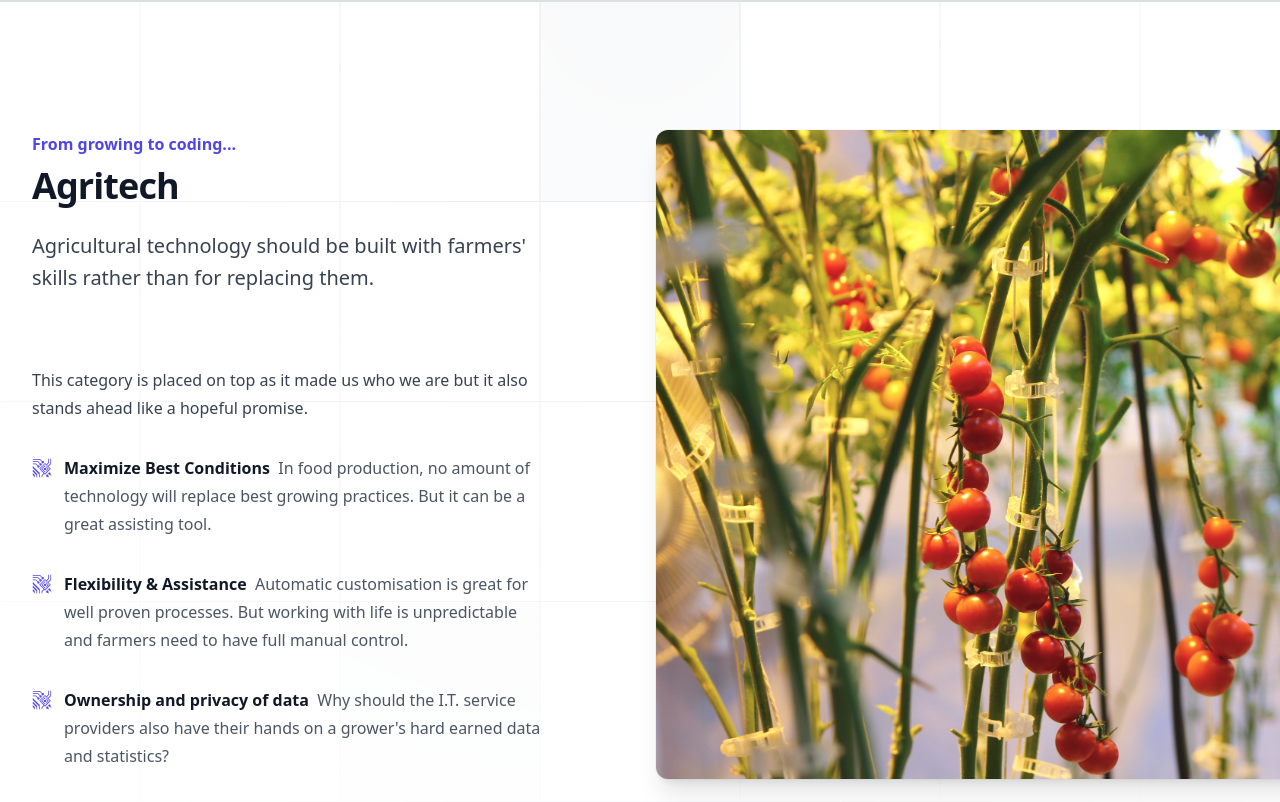
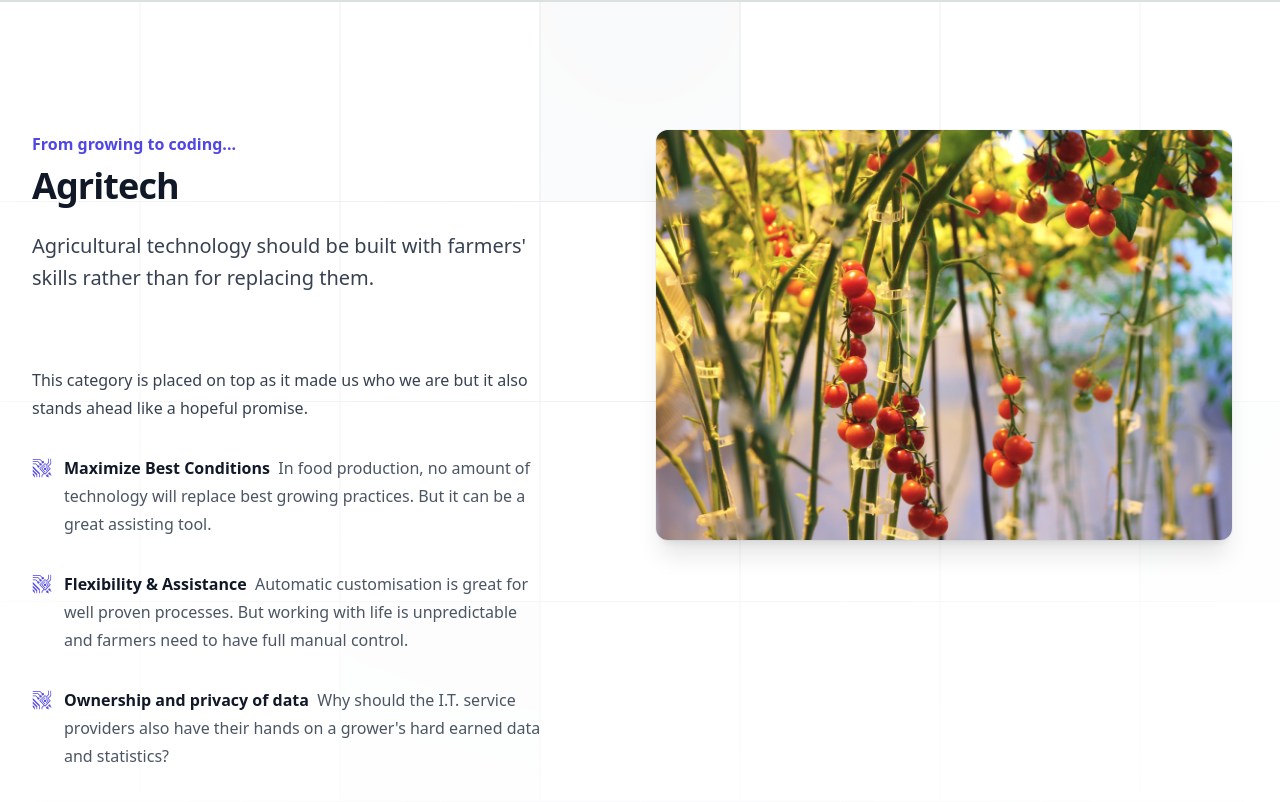
Before and after one commit to codemara/codemara.github.io, a Next.js app: page / in a window 1280 px wide. Shown: the part 798-1600 px from the top of the page. Built offline with nearby package versions, Linux system fonts and the light colour scheme.

Commit message:
Img width

```diff
--- a/src/app/globals.css
+++ b/src/app/globals.css
@@ -24,6 +24,10 @@ body {
       rgb(var(--background-end-rgb))
     )
     rgb(var(--background-start-rgb));
+}
+
+section {
+  scroll-behavior: smooth;
 }
 
 svg {
--- a/src/app/headers-menu/Headersmenu.tsx
+++ b/src/app/headers-menu/Headersmenu.tsx
@@ -108,7 +108,7 @@ export default function Headersmenu() {
                                 <a
                                 key={item.name}
                                 href={item.href}
-                                className="flex items-center justify-center gap-x-2.5 p-3 text-sm font-semibold leading-6 text-gray-900 hover:bg-gray-100"
+                                className="flex items-center justify-center gap-x-2.5 p-3 text-sm font-semibold leading-6 text-gray-900 hover:bg-gray-100 "
                                 >
                                 <item.icon className="h-5 w-5 flex-none text-gray-400" aria-hidden="true" />
                                 {item.name}
--- a/src/app/page.tsx
+++ b/src/app/page.tsx
@@ -1,5 +1,4 @@
 'use client'
-
 
 import NavBox from "./box-css-module//NavBox.svg";
 import styles from "./box-css-module/box.module.css";
@@ -9,7 +8,6 @@ import  MyHomepage from './section-components/MyHomepage';
 
 import { useRef  } from 'react';
 import { useIntersectionObserver } from 'usehooks-ts'
-//import { promises as fs } from 'fs';
 
 declare global {
   var cSection: string;
@@ -68,9 +66,6 @@ const Section = (props: { title: string }) => {
   )
 }
 
-
-///import type { InferGetServerSidePropsType, GetServerSideProps } from 'next'
-
 type Data = [{
     sup_title: string,
     title: string,
@@ -92,6 +87,8 @@ export default function Home() {
         <div className='flex justify-center flex-col m-auto h-screen'>
             <NavBox className={styles.oceanBreeze} />
         </div>
+
+      <section>
 
       <div id='Agri' className="relative">
         <Section title='Agri' />
@@ -133,17 +130,15 @@ export default function Home() {
       </div>
       <div>&nbsp;</div>
 
-          </main>
+      </section>
 
-
-
-
+    </main>
 
       <footer className="bg-white dark:bg-gray-900">
         <div className="mx-auto w-full max-w-screen-xl">
 
     <div className="px-4 py-6 bg-gray-100 dark:bg-gray-700 md:flex md:items-center md:justify-between">
-        <span className="text-sm text-gray-500 dark:text-gray-300 sm:text-center">© 2023 <a href="https://codemara.com/">codeMARA</a>
+        <span className="text-sm text-gray-500 dark:text-gray-300 sm:text-center">© 2023 Noemi Desmarais
         </span>
         <div className="flex mt-4 sm:justify-center md:mt-0 space-x-5 rtl:space-x-reverse">
 
--- a/src/app/section-components/MyHomepage.tsx
+++ b/src/app/section-components/MyHomepage.tsx
@@ -49,7 +49,7 @@ const Localcontent = (props: { zecontent : Array<ObjContent> } ) => {
 export default function MyHomepage(props: { zeSection: string }) {
 
  const localData = objSection[props.zeSection];
-// console.log(localData)
+
   return (
     <div className="relative isolate overflow-hidden bg-white px-6 py-24 sm:py-32 lg:overflow-visible lg:px-0">
       <div className="absolute inset-0 -z-10 overflow-hidden">
@@ -94,7 +94,7 @@ export default function MyHomepage(props: { zeSection: string }) {
 
         <div className="-ml-12 -mt-12 p-12 lg:sticky lg:top-4 lg:col-start-2 lg:row-span-2 lg:row-start-1 lg:overflow-hidden">
           <img
-            className="w-[48rem] max-w-none rounded-xl bg-gray-900 shadow-xl ring-1 ring-gray-400/10 sm:w-[57rem]"
+            className="w-[48rem] max-w-800 rounded-xl bg-gray-900 shadow-xl ring-1 ring-gray-400/10 sm:w-[57rem]"
             src={localData.img_href}
             alt=""
           />
```
Also changed, not shown: public/logo-codemara.svg.
